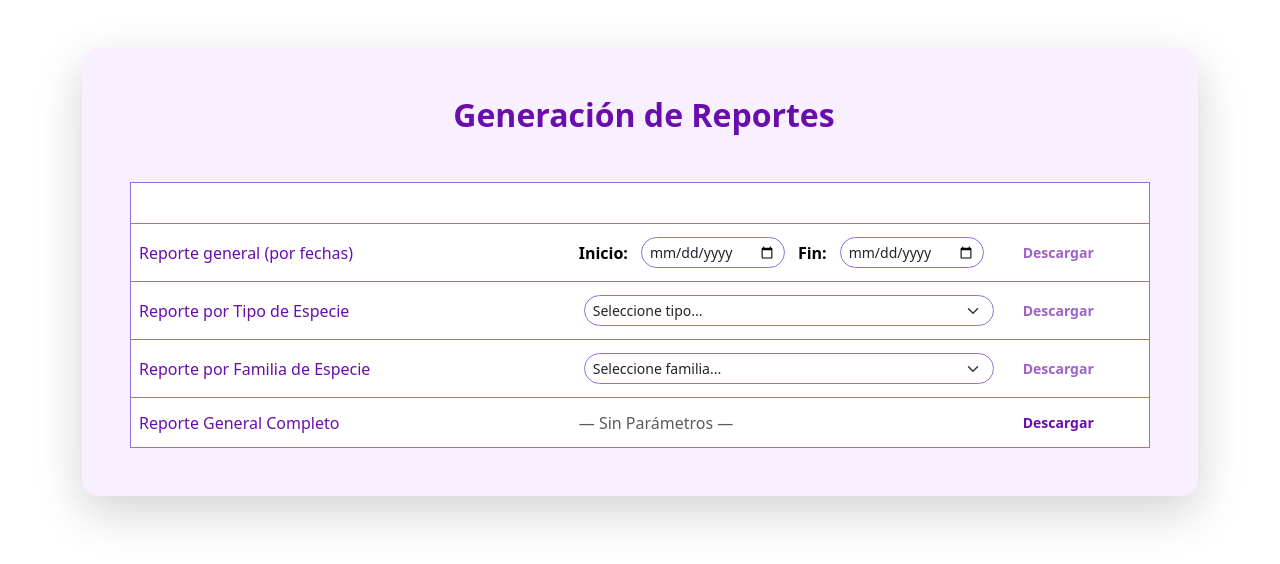
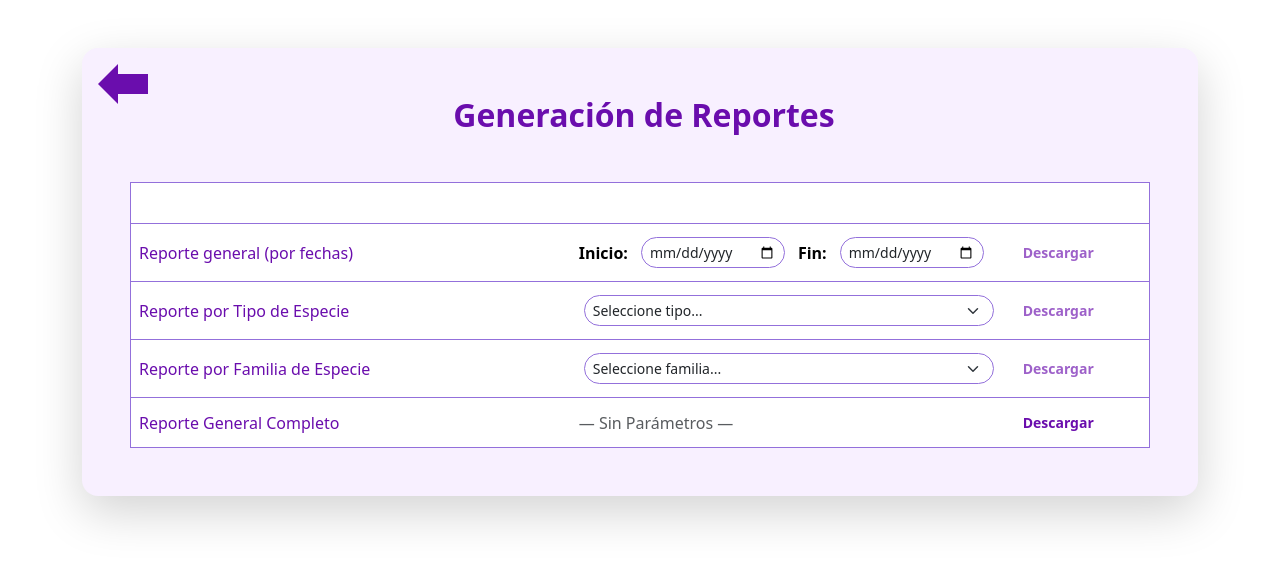
Before and after one commit to sharon0695/IdentificadorDeMariposas, an Angular app in the folder angular-17-app/: page /reportes in a window 1280 px wide. Shown: the top 564 px of the page. Built offline with nearby package versions, Linux system fonts and the light colour scheme.

Commit message:
PONER "BONITO" TODO

```diff
--- a/angular-17-app/src/app/mariposas/mariposas.html
+++ b/angular-17-app/src/app/mariposas/mariposas.html
@@ -39,20 +39,30 @@
                 <button class="btn btn-circular btn-secondary-custom" (click)="irAMapa()">Ver en Mapa</button>
                 <button class="btn btn-circular btn-secondary-custom" (click)="irAReportes()">Reportes</button>
               </div>
-              <div class="backup-container">
-              <h2>Gestión de Copias de Seguridad</h2>
-
-              <button class="btn btn-primary" (click)="descargarBackup()">
-                Descargar copia de seguridad
-              </button>
-
-              <br><br>
-
-              <input type="file" (change)="seleccionarArchivo($event)" />
-              <button class="btn btn-success" (click)="restaurarBackup()">
-                Restaurar copia de seguridad
-              </button>
-            </div>
+              <!-- Sección de Backup -->
+              <div *ngIf="userRole === 'administrador'" class="mt-4 p-3 border rounded-3" style="border-color: #9370db !important;">
+                <h5 class="mb-3" style="color: #9370db; font-weight: 600;">Gestión de Backup</h5>
+                <div class="d-grid gap-2 backup-buttons">
+                  <button
+                    class="btn btn-circular btn-secondary-custom"
+                    (click)="descargarBackup()">
+                    <i class="bi bi-download me-1"></i> Descargar Backup
+                  </button>
+                  <div class="mt-2">
+                    <input
+                      type="file"
+                      class="form-control form-control-sm"
+                      (change)="seleccionarArchivo($event)"
+                      style="border-color: #9370db;" />
+                  </div>
+                  <button
+                    class="btn btn-circular btn-secondary-custom"
+                    (click)="restaurarBackup()"
+                    [disabled]="!archivoSeleccionado">
+                    <i class="bi bi-upload me-1"></i> Restaurar Backup
+                  </button>
+                </div>
+              </div>
               </div>
             </div>
             <!-- Contenedor Anidado (Paneles Central y Derecho) -->
--- a/angular-17-app/src/app/observaciones/observaciones.html
+++ b/angular-17-app/src/app/observaciones/observaciones.html
@@ -1,6 +1,30 @@
+<style>
+  #back-arrow-btn {
+    width: 50px;
+    height: 40px;
+    background-color: #6A0DAD;
+    border: none;
+    cursor: pointer;
+    clip-path: polygon(40% 0%, 40% 25%, 100% 25%, 100% 75%, 40% 75%, 40% 100%, 0% 50%);
+    transition: background-color 0.2s ease-in-out;
+  }
+
+  #back-arrow-btn:hover {
+    background-color: #5a0b94;
+  }
+</style>
+
 <div class="container my-5">
   <div class="card shadow-lg border-0 rounded-4" style="background-color: #f8f0ff; border: 2px solid #9370db;">
     <div class="card-body p-4 p-md-5">
+        <button
+        id="back-arrow-btn"
+        type="button"
+        (click)="volver()"
+        class="position-absolute top-0 start-0 m-3"
+        style="z-index: 10;"
+        title="Volver atrás"
+      ></button>
       <h2 class="card-title mb-4" style="color: #6A0DAD; font-weight: 700;">
         <i class="bi bi-eye-fill me-2"></i>Observaciones
       </h2>
--- a/angular-17-app/src/app/observaciones/observaciones.ts
+++ b/angular-17-app/src/app/observaciones/observaciones.ts
@@ -4,6 +4,8 @@ import { CommonModule } from '@angular/common';
 import { FormsModule } from '@angular/forms';
 import { ObservacionesService, Observacion } from '../services/observaciones.service';
 import { AuthService } from '../services/auth.service';
+import { Router } from '@angular/router';
+
 
 @Component({
   selector: 'app-observaciones',
@@ -26,7 +28,8 @@ export class Observaciones {
   constructor(
     private route: ActivatedRoute,
     private service: ObservacionesService,
-    private auth: AuthService
+    private auth: AuthService,
+    private router: Router
   ) {}
 
   ngOnInit() {
@@ -47,6 +50,11 @@ export class Observaciones {
       .subscribe(resp => this.observaciones = resp);
   }
 
+
+  volver() {
+    this.router.navigate(['/manejo-mariposas']);
+  }
+
   guardar() {
     const uid = this.auth.getUserId();
     if (!uid) {
--- a/angular-17-app/src/app/reportes/reportes.html
+++ b/angular-17-app/src/app/reportes/reportes.html
@@ -1,6 +1,29 @@
+<style>
+  #back-arrow-btn {
+    width: 50px;
+    height: 40px;
+    background-color: #6A0DAD;
+    border: none;
+    cursor: pointer;
+    clip-path: polygon(40% 0%, 40% 25%, 100% 25%, 100% 75%, 40% 75%, 40% 100%, 0% 50%);
+    transition: background-color 0.2s ease-in-out;
+  }
+
+  #back-arrow-btn:hover {
+    background-color: #5a0b94;
+  }
+</style>
 <div class="container my-5">
   <div class="card shadow-lg border-0 rounded-4" style="background-color: #f8f0ff; border: 2px solid #9370db;">
-    <div class="card-body p-4 p-md-5">
+    <div class="card-body p-4 p-md-5 position-relative">
+            <button
+        id="back-arrow-btn"
+        type="button"
+        (click)="volver()"
+        class="position-absolute top-0 start-0 m-3"
+        style="z-index: 10;"
+        title="Volver atrás"
+      ></button>
       <h2 class="card-title text-center mb-5" style="color: #6A0DAD; font-weight: 700;">
         <i class="bi bi-file-earmark-bar-graph-fill me-2"></i>Generación de Reportes
       </h2>
--- a/angular-17-app/src/app/reportes/reportes.ts
+++ b/angular-17-app/src/app/reportes/reportes.ts
@@ -2,6 +2,8 @@ import { Component } from '@angular/core';
 import { HttpClient } from '@angular/common/http';
 import { CommonModule } from '@angular/common';
 import { FormsModule } from '@angular/forms';
+import { Router } from '@angular/router';
+
 
 @Component({
   selector: 'app-reportes',
@@ -21,7 +23,7 @@ export class Reportes {
   tipos = ['Diurna', 'Nocturna'];
   familias = ['Nymphalidae', 'Papilionidae', 'Pieridae', 'Lycaenidae', 'Hesperiidae'];
 
-  constructor(private http: HttpClient) {}
+  constructor(private http: HttpClient, private router:Router,) {}
 
   generarReporteGeneral() {
 
@@ -65,6 +67,11 @@ export class Reportes {
     });
   }
 
+    volver() {
+    this.router.navigate(['/manejo-mariposas']);
+  }
+
+
   descargarReporteCompleto() {
     const url = `${this.apiUrl}/reporte/todo`;
 
```
